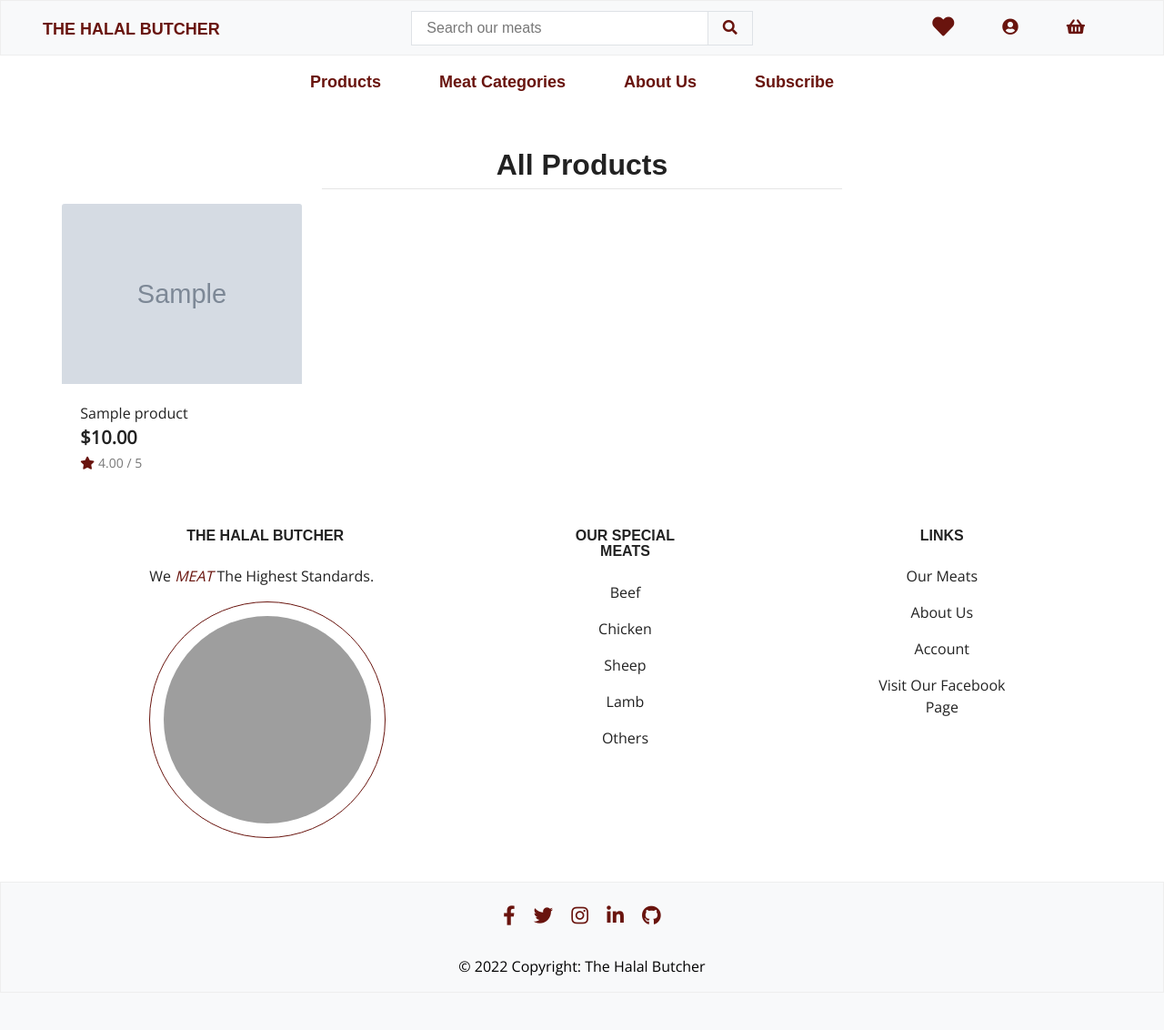
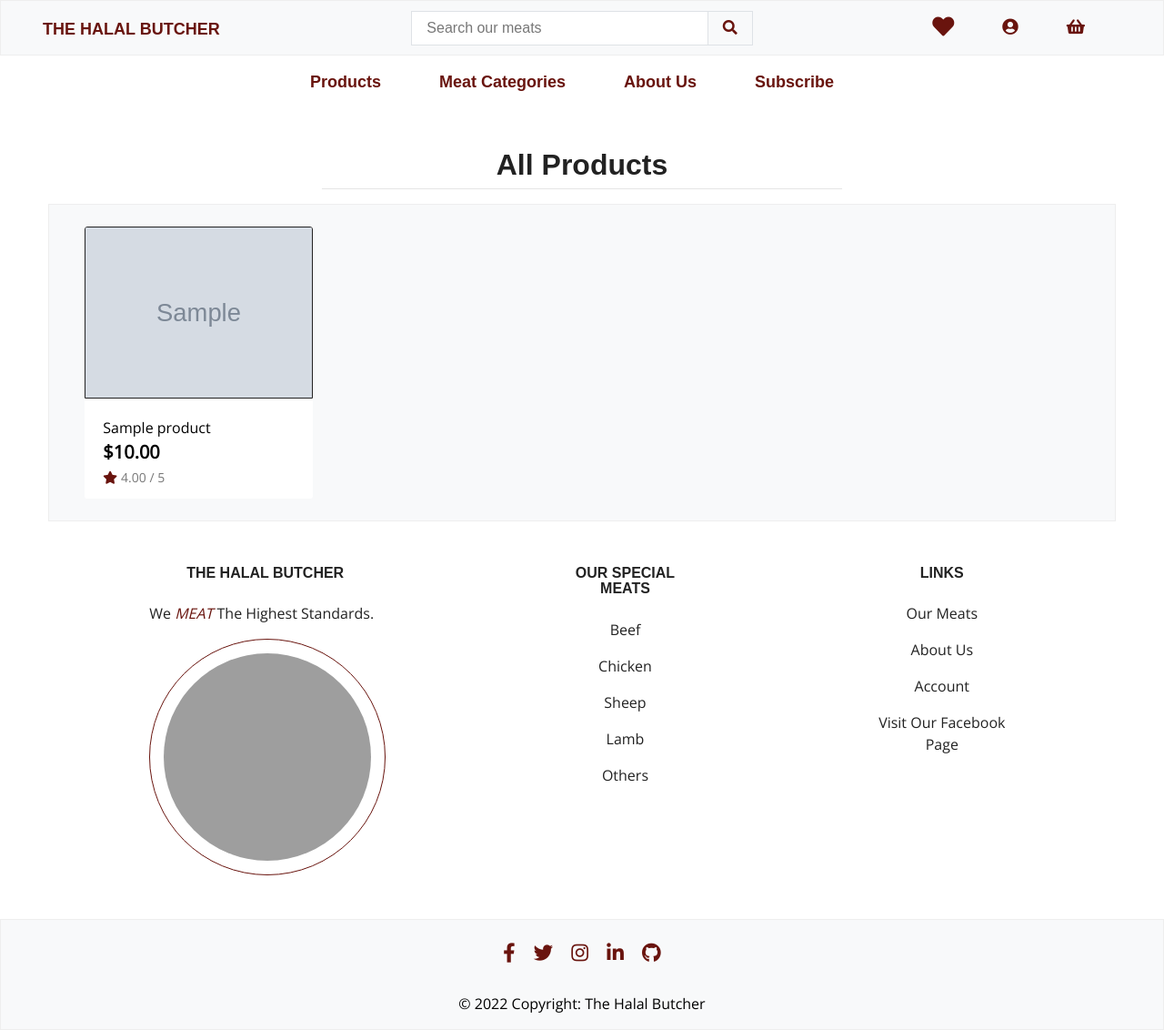
Before and after one commit to legenduzair/the-halal-butcher, a Django app: page /products/ in a window 1280 px wide. Shown: the whole page at 91% size. Before the commit the page ends 1072 px from the top, so only its background shows below. Run offline with Django 3.2, Linux system fonts and the light colour scheme; tables that the repository leaves empty hold one stand-in row (values such as "Sample post"); grey boxes marked "Sample" are stand-in pictures; some libraries are stand-ins or nearby versions; some web fonts are replaced; grey boxes are pictures that could not be loaded.

Commit message:
Edit css of product images

```diff
--- a/products/templates/product_detail.html
+++ b/products/templates/product_detail.html
@@ -17,11 +17,11 @@
                 <div class="my-5">
                     {% if product.image %}
                         <a href="{{ product.image.url }}" target="_blank">
-                            <img class="card-img-top img-fluid" src="{{ product.image.url }}" alt="{{ product.name }}">
+                            <img class="border border-dark card-img-top img-fluid" src="{{ product.image.url }}" alt="{{ product.name }}">
                         </a>
                         {% else %}
                         <a href="">
-                            <img class="card-img-top img-fluid" src="{{ MEDIA_URL }}noimage.png" alt="{{ product.name }}">
+                            <img class="border border-dark card-img-top img-fluid" src="{{ MEDIA_URL }}noimage.png" alt="{{ product.name }}">
                         </a>
                     {% endif %}
                 </div>
--- a/products/templates/products.html
+++ b/products/templates/products.html
@@ -18,17 +18,17 @@
                 <hr class="w-50 m-auto">
             </div>
         </div>
-        <div class="row">
+        <div class="row bg-light p-4">
             {% for product in products %}
             <div class="col-12 col-sm-6 col-md-6 col-lg-4 col-xl-3">
                 <div class="card h-100 border-0">
                     {% if product.image %}
                     <a href="{% url 'product_detail' product.id %}">
-                        <img class="card-img-top rounded-2" src="{{ product.image.url }}" alt="{{ product.name }}">
+                        <img class="border border-dark card-img-top rounded-2" src="{{ product.image.url }}" alt="{{ product.name }}">
                     </a>
                     {% else %}
                     <a href="{% url 'product_detail' product.id %}">
-                        <img class="card-img-top rounded-2" src="{{ MEDIA_URL }}noimage.png" alt="{{ product.name }}">
+                        <img class="border border-dark card-img-top rounded-2" src="{{ MEDIA_URL }}noimage.png" alt="{{ product.name }}">
                     </a>
                     {% endif %}
                     <div class="card-body pb-0">
```
